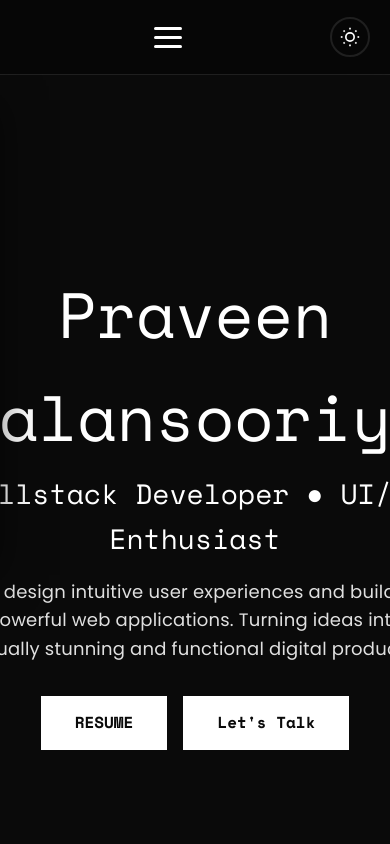
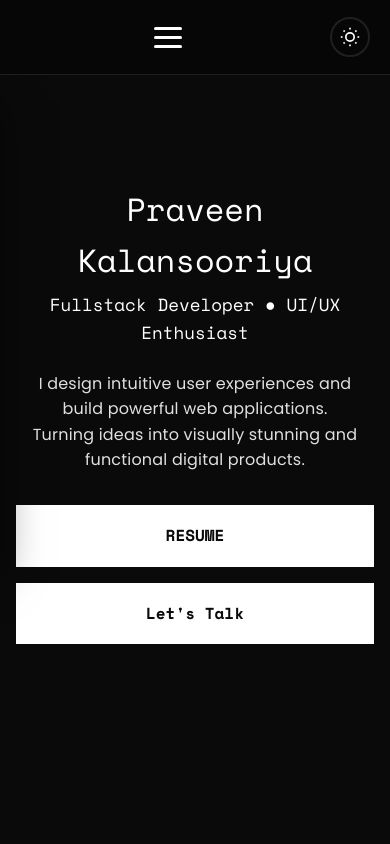
Before and after one commit to Praveenmkl/portfolio_26, a Next.js app: page / in a window 390 px wide. Shown: the top 844 px of the page. Built offline with nearby package versions, Linux system fonts and the light colour scheme; a web font is replaced by a local one.

Commit message:
make hero page mobile responsivenes

```diff
--- a/app/components/Hero/Hero.css
+++ b/app/components/Hero/Hero.css
@@ -52,3 +52,46 @@
   transform: translateY(-2px);
   box-shadow: 0 4px 12px var(--shadow);
 }
+
+/* Mobile Responsiveness */
+@media screen and (max-width: 768px) {
+  .hero {
+    min-height: 100vh;
+  }
+
+  .hero-content {
+    padding: 1rem;
+  }
+
+  .hero h1 {
+    font-size: 2.5rem;
+  }
+
+  .hero h2 {
+    font-size: 1.25rem;
+    margin-bottom: 1.5rem;
+  }
+
+  .hero p {
+    font-size: 1rem;
+    margin-bottom: 2rem;
+    padding: 0 1rem;
+  }
+
+  .hero button {
+    display: block;
+    width: 100%;
+    margin: 0 0 1rem 0;
+    padding: 1rem;
+  }
+}
+
+@media screen and (max-width: 480px) {
+  .hero h1 {
+    font-size: 2rem;
+  }
+
+  .hero h2 {
+    font-size: 1.1rem;
+  }
+}
```
